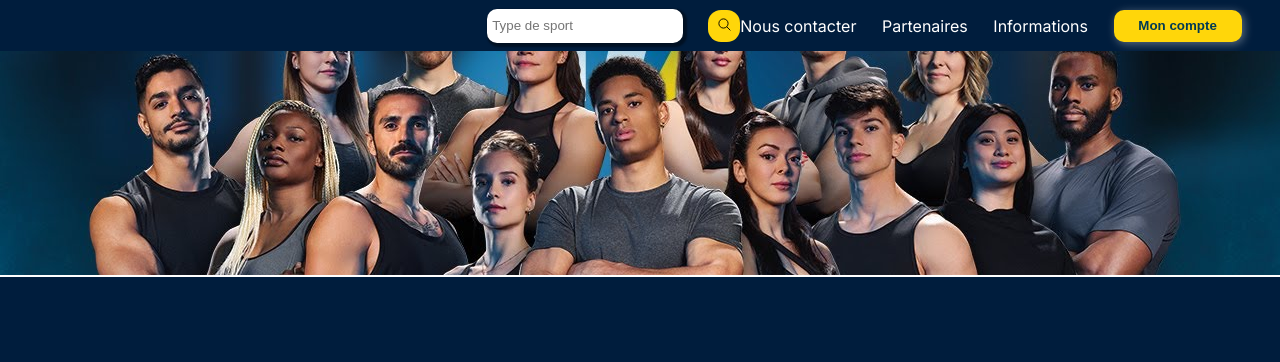
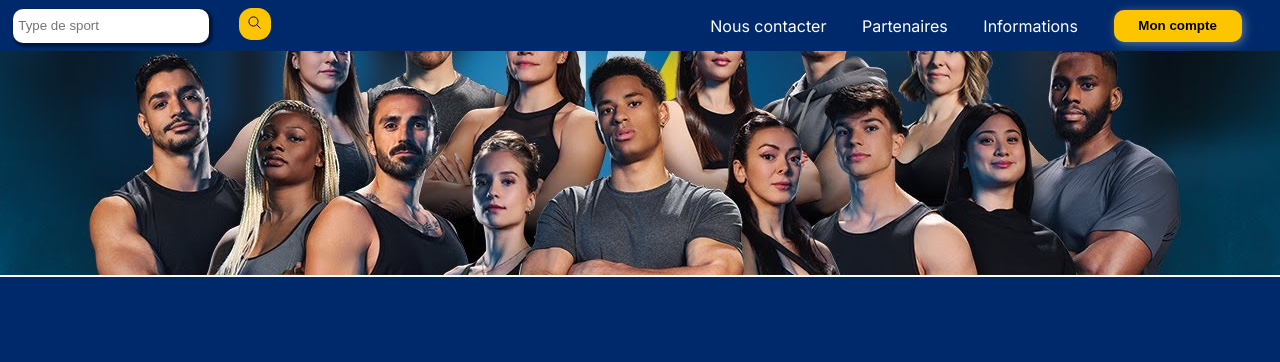
Before and after one commit to ByKan77/Dayliho, a PHP site: page / in a window 1280 px wide. Shown: the top 362 px of the page. Run offline with PHP 8.4, Linux system fonts and the light colour scheme.

Commit message:
Adaptation de la CD

```diff
--- a/index.php
+++ b/index.php
@@ -11,12 +11,16 @@
 <body>
     <main>
         <div id="nav">
+            <div id="recherche">
                 <input type="text" class="champs_recherche" placeholder=" Type de sport">
                 <button id="btn_rechercher"><ion-icon name="search-outline"></ion-icon></button>
+            </div>
+            <div class="nav-right">
                 <span class="onglet_nav">Nous contacter</span>
                 <span class="onglet_nav">Partenaires</span>
                 <span class="onglet_nav">Informations</span>
                 <a href="account.html"><button id="btn_mon_compte">Mon compte</button></a>
+            </div>
         </div>
         <div id="image_accueil">
             <img src="./addons/image_index.jpg" alt="">
@@ -24,15 +28,15 @@
         <div id="cartes_infos">
             <div class="carte">
                 <img src="./addons/vacances.jpg" alt="">
-                <h2>Choisissez votre lieu de vacances</h2>
+                <h2>Slogan carte 1</h2>
             </div>
             <div class="carte">
                 <img src="./addons/ia.jpg" alt="">
-                <h2>Laissez l'IA faire son travail</h2>
+                <h2>Slogan carte 2</h2>
             </div>
             <div class="carte">
                 <img src="./addons/itinéraire.jpg" alt="">
-                <h2>Profitez de votre itinéraire !</h2>
+                <h2>Slogan carte 3</h2>
             </div>
         </div>
     </main>
--- a/style/style.css
+++ b/style/style.css
@@ -3,10 +3,10 @@
 :root {
     --radius : 20px;
     --radius2 : 10px;
-    --darkBlue: #001d3d;
-    --blue : #023a54;
-    --yellow : #ffd60a;
-    --yellowHover : #e9c822;
+    --principale: #00296b;
+    --secondaire : #003f88;
+    --bouton : #fdc500;
+    --boutonHover : #ffd500;
     --white : #ffff;
 }
 
@@ -17,19 +17,28 @@ body {
     overflow: hidden;
 }
 
+.nav-right {
+    display: flex;
+    align-items: center;
+}
+.nav-right .onglet_nav, .nav-right #btn_mon_compte {
+    margin-left: 10px;
+}
+
 #nav {
-    background-color: var(--darkBlue);
+    display: flex;
+    justify-content: space-between;
+    align-items: center;
+    background-color: var(--principale);
     height: 4vw;
     color: var(--white);
-    display: flex; /* Utiliser flex pour aligner les éléments horizontalement */
-    align-items: center; /* Aligner verticalement les éléments au centre */
-    justify-content: flex-end; /* Aligner les éléments au début (à gauche) */
-    padding: 0 1vw; /* Espacement intérieur pour ne pas coller les éléments aux bords */
+    display: flex;
+    padding: 0 1vw;
 }
 
 .onglet_nav {
     color: var(--white);
-    margin-right: 2vw; /* Espacement entre les onglets */
+    margin-right: 2vw;
 }
 
 .onglet_nav:hover {
@@ -38,20 +47,21 @@ body {
     cursor: pointer;
 }
 
-#btn_mon_compte {background-color: var(--yellow);
-    margin-right: 2vw; /* Espacement entre les inputs */
+#btn_mon_compte {
+    background-color: var(--bouton);
+    margin-right: 2vw;
     height: 2.5vw;
     width: 10vw;
     border-radius: var(--radius2);
     border: none;
-    color: var(--blue);
+    color: black;
     font-weight: bold;
     cursor: pointer;
     box-shadow: 2px 2px 10px rgba(238, 237, 237, 0.39);
 }
 
 #btn_mon_compte:hover {
-    background-color: var(--yellowHover);
+    background-color: var(--boutonHover);
     color: var(--white);
 }
 
@@ -64,35 +74,16 @@ body {
 #image_accueil img {
     width: 100%;
     height: 100%;
-    object-fit: cover; /* garde le ratio, remplissant la div */
-    object-position: 50% 35%; /* centre l'image verticalement et montre davantage le bas */
+    object-fit: cover;
+    object-position: 50% 35%;
 }
 
-#bandeau_recherche {
-    background-color: var(--darkBlue);
-    display: flex;
-    align-items: flex-end; /* Aligne les éléments en bas */
-    height: 7vw;
-    width: 30vw;
-    position: absolute; /* Pour permettre la superposition */
-    top: 21vw;
-    left: 33%;
-    transform: translateY(-50%); /* Centre verticalement à moitié */
-    border-radius: var(--radius);
-    padding: 1vw;
-    border: 2px solid var(--white);
-}
-
-#bandeau_recherche h2 {
-    position: absolute;
-    margin: 0;
-    top: 1.5vw;
-    left: 1.5vw;
-    color: var(--yellow);
+#recherche {
+    margin-left: 0;
 }
 
 .champs_recherche{
-    margin-right: 2vw; /* Espacement entre les inputs */
+    margin-right: 2vw;
     height: 2.5vw;
     width: 15vw;
     border-radius: var(--radius2);
@@ -101,8 +92,8 @@ body {
 }
 
 #btn_rechercher {
-    background-color: var(--yellow);
-    color: var(--blue);
+    background-color: var(--bouton);
+    color: var(--principale);
     border: none;
     cursor: pointer;
     width: 2.5vw;
@@ -111,35 +102,35 @@ body {
 }
 
 #btn_rechercher:hover {
-    background-color: var(--yellowHover);
+    background-color: var(--boutonHover);
     color: var(--white);
 }
 
 #cartes_infos {
-    background-color: var(--darkBlue);
+    background-color: var(--principale);
     width: 100%;
     height: 30vw;
     display: flex;
-    justify-content: space-around; /* Pour espacer les cartes régulièrement */
-    align-items: flex-end; /* Pour aligner les cartes en bas */
+    justify-content: space-around;
+    align-items: flex-end;
     border-top: 2px solid var(--white);
 }
 
 .carte {
-    background-color: var(--blue);
+    background-color: var(--secondaire);
     border: 2px solid var(--white);
     color: var(--white);
     height: 23vw;
     width: 27vw;
     border-radius: var(--radius) var(--radius) 0 0;
-    overflow: hidden; /* Assure que l'image ne dépasse pas les bords arrondis */
+    overflow: hidden;
 }
 
 .carte img {
-    width: 100%; /* Remplit toute la largeur de la div */
-    height: 50%; /* Remplit la moitié supérieure de la div */
-    object-fit: cover; /* Garde le ratio et remplit l'espace */
-    object-position: center; /* Centre l'image */
+    width: 100%;
+    height: 50%;
+    object-fit: cover;
+    object-position: center;
 }
 
 .carte h2 {
```
Lines whose indentation alone changed are shown as unchanged.
